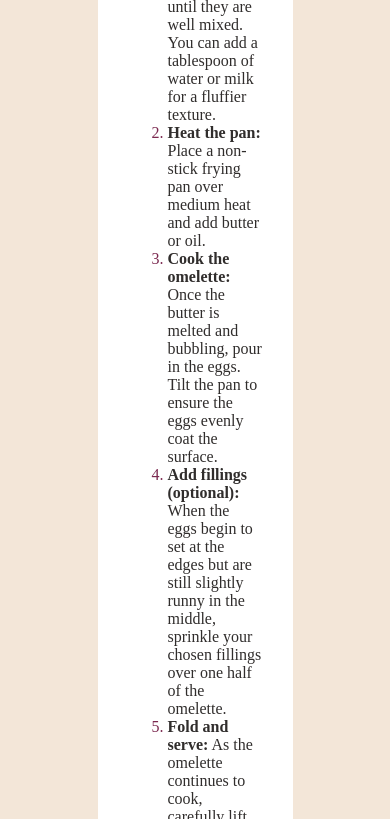
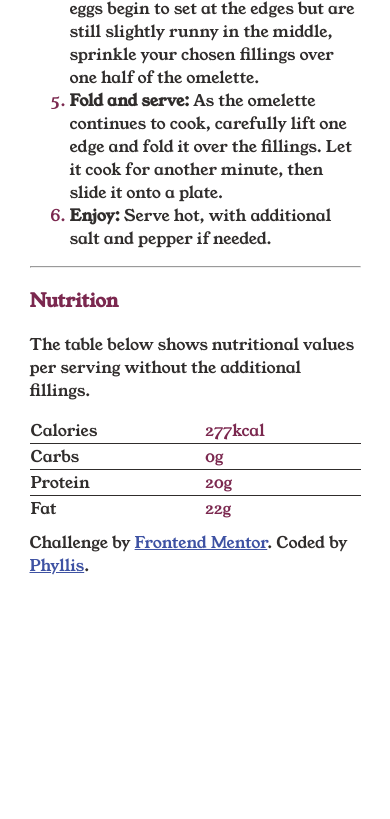
Before and after one commit to phyl/omelette-recipe, a plain HTML site: page index.html in a window 390 px wide. Shown: the part 1181-2000 px from the top of the page. After the commit the page ends 1768 px from the top, so only its background shows below. Drawn offline with Linux system fonts and the light colour scheme.

Commit message:
Mobile Version

```diff
--- a/assets/css/style.css
+++ b/assets/css/style.css
@@ -3,14 +3,15 @@
 
 
 :root {
-  --bg-color: hsl(330, 100%, 98%);
-  --bg-color: hsl(30, 18%, 87%);
-  ---color: hsl(14, 45%, 36%);
+  --nutmeg: hsl(14, 45%, 36%);
   --heading-color: hsl(332, 51%, 32%);
   --container-color: hsl(0, 0%, 100%);
-  --body-color: hsl(30, 54%, 90%);
-  --text-color: hsl(30, 10%, 34%);
+  --body-color: hsl(330, 100%, 98%);
+  --bg-color: hsl(30, 54%, 90%);
+  --text2-color: hsl(30, 18%, 87%);
+  --light-gray-color: hsl(30, 10%, 34%);
   --text-color: hsl(24, 5%, 18%);
+
 }
 
 * {   /* asterisk means it's universally applied */
@@ -20,15 +21,23 @@
 
 
 body {
-  font-family: "Outfit Serif", serif;
+  font-family: "Young Serif", serif;
   font-weight: 400;
-  font-style: 16px;
+  font-size: 16px;
   color: var(--text-color);
   /* Every browser comes with it's own margins,  so it is good practice to set the body margin to 0 */
   margin: 0;
   overflow-x: hidden;
   background-color: var(--body-color);
+  word-wrap: break-word;
 
+}
+
+@media screen and (max-width: 600px) {
+  body {
+    background-color: var(--container-color);
+
+  }
 }
 
 h3 {
@@ -42,6 +51,15 @@ h3 {
   padding: 30px;
   border-radius: 20px;
   max-width: 1440px;
+}
+
+@media screen and (max-width: 600px)  {
+  .container {
+    margin: 1% 5% 0% 5%;
+    padding: 10px;
+    border-radius: 20px;
+    max-width: 1440px;
+  }
 }
 
 .omelette-img {
@@ -65,7 +83,7 @@ table {
 }
 
 tr {
-  border-bottom: 1px solid var(--bg-color);
+  border-bottom: 1px solid var(--text-color);
   padding: 0;
   margin: 0;
 }
```
